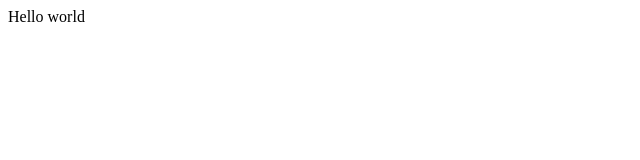
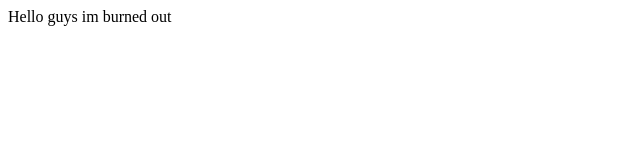
Before and after one commit to AdamFilch/stackblitz-starters-ztdcjtob, a website: page index.html in a window 1280 px wide. Shown: the whole page, without its empty margins (0-640 px from the left). Drawn offline with Linux system fonts and the light colour scheme.

Commit message:
Added text saying adam is burnt out

```diff
--- a/index.html
+++ b/index.html
@@ -9,7 +9,7 @@
 </head>
 
 <body>
-  <div>Hello world</div>
+  <div>Hello guys im burned out</div>
   <script src="script.js"></script>
 </body>
 
```
